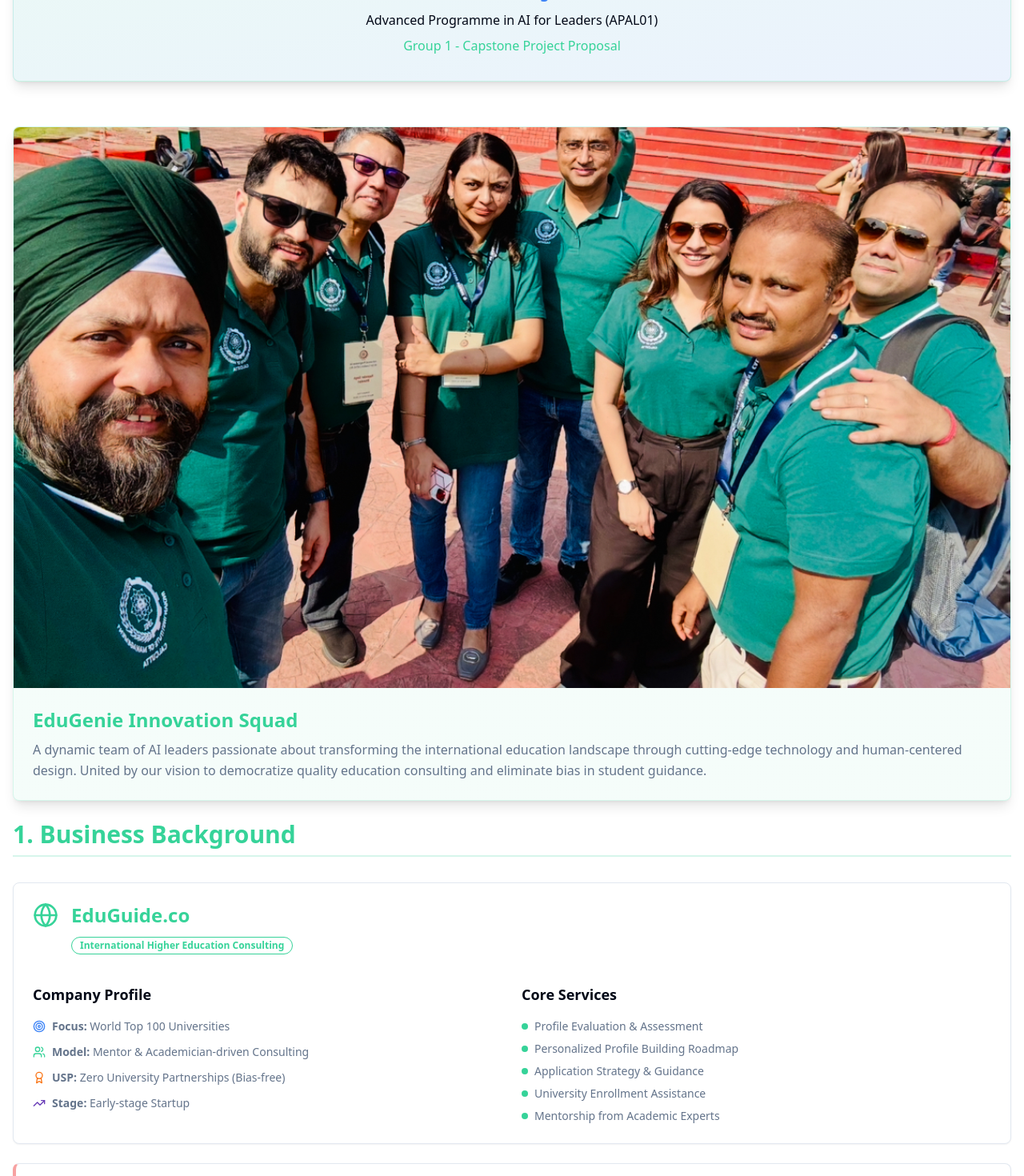
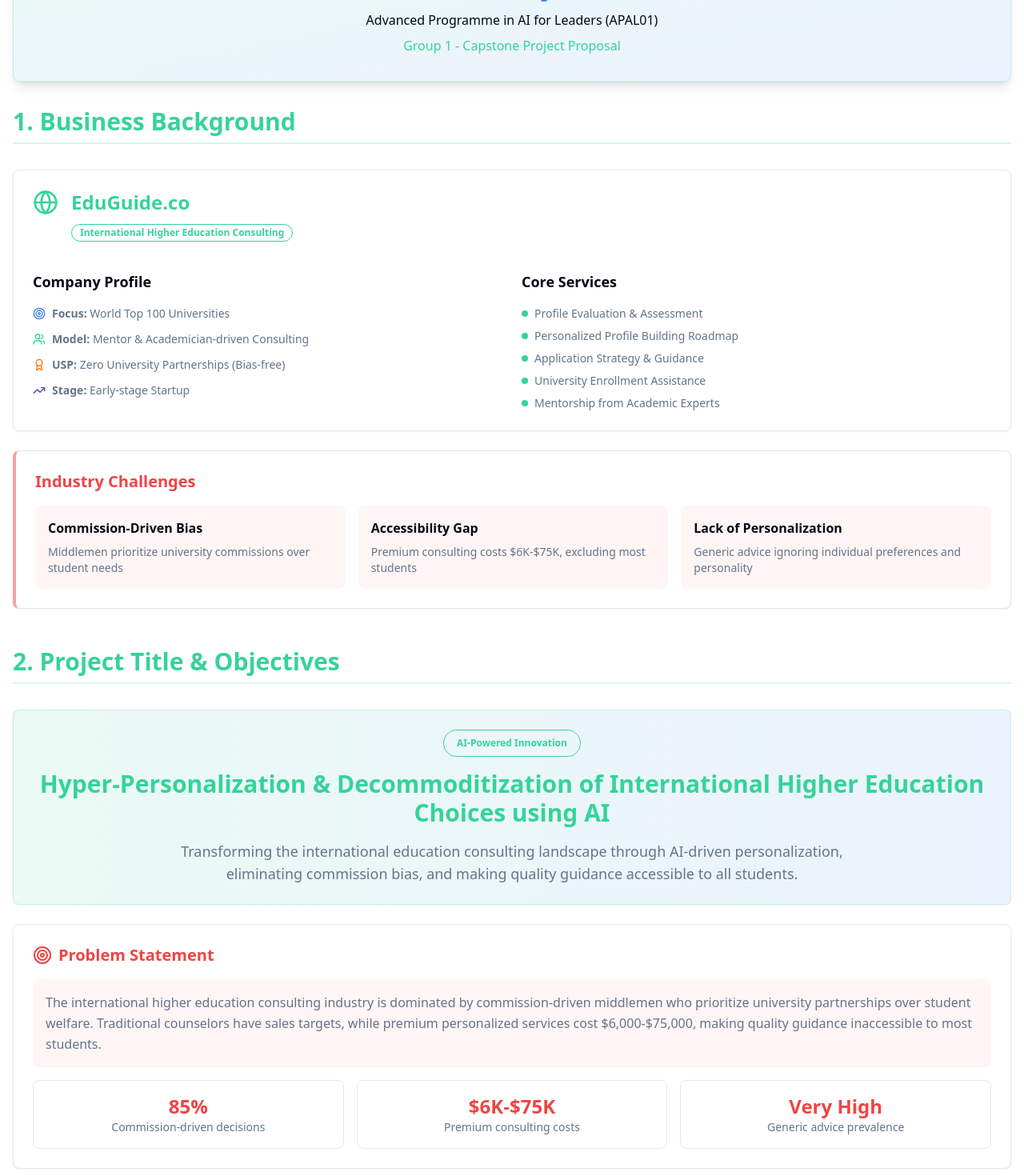
Before and after one commit to raksidehigh/summit-guide-ai, a React (Vite) app: page / in a window 1280 px wide. Shown: the part 180-1650 px from the top of the page at 80% size. Built offline with nearby package versions, Linux system fonts and the light colour scheme.

Commit message:
Refactor presentation content
Update prevalence of generic advice, link EduGuide.co, and remove team name div.

```diff
--- a/src/components/BusinessOverview.tsx
+++ b/src/components/BusinessOverview.tsx
@@ -11,7 +11,11 @@ export const BusinessOverview = () => {
             <Globe className="w-8 h-8" />
           </div>
           <div>
-            <h3 className="text-2xl font-bold text-primary mb-2">EduGuide.co</h3>
+            <h3 className="text-2xl font-bold text-primary mb-2">
+              <a href="https://www.eduguide.co" target="_blank" rel="noopener noreferrer" className="hover:opacity-80 transition-opacity">
+                EduGuide.co
+              </a>
+            </h3>
             <Badge variant="outline" className="border-academic-green text-academic-green mb-3">
               International Higher Education Consulting
             </Badge>
--- a/src/components/ProjectObjectives.tsx
+++ b/src/components/ProjectObjectives.tsx
@@ -45,7 +45,7 @@ export const ProjectObjectives = () => {
             <div className="text-sm text-muted-foreground">Premium consulting costs</div>
           </div>
           <div className="text-center p-4 border rounded-lg">
-            <div className="text-2xl font-bold text-destructive">70%</div>
+            <div className="text-2xl font-bold text-destructive">Very High</div>
             <div className="text-sm text-muted-foreground">Generic advice prevalence</div>
           </div>
         </div>
--- a/src/pages/Index.tsx
+++ b/src/pages/Index.tsx
@@ -20,14 +20,6 @@ const Index = () => {
         />
       </div>
 
-      {/* Team Photo */}
-      <div className="container mx-auto px-4 py-6">
-        <GroupPhoto
-          imageUrl="/lovable-uploads/8f6d384f-f720-459c-af6f-123da1a43cc9.png"
-          teamName="EduGenie Innovation Squad"
-          description="A dynamic team of AI leaders passionate about transforming the international education landscape through cutting-edge technology and human-centered design. United by our vision to democratize quality education consulting and eliminate bias in student guidance."
-        />
-      </div>
 
       {/* Main Content Sections */}
       <div className="container mx-auto px-4 space-y-12 pb-16">
```
